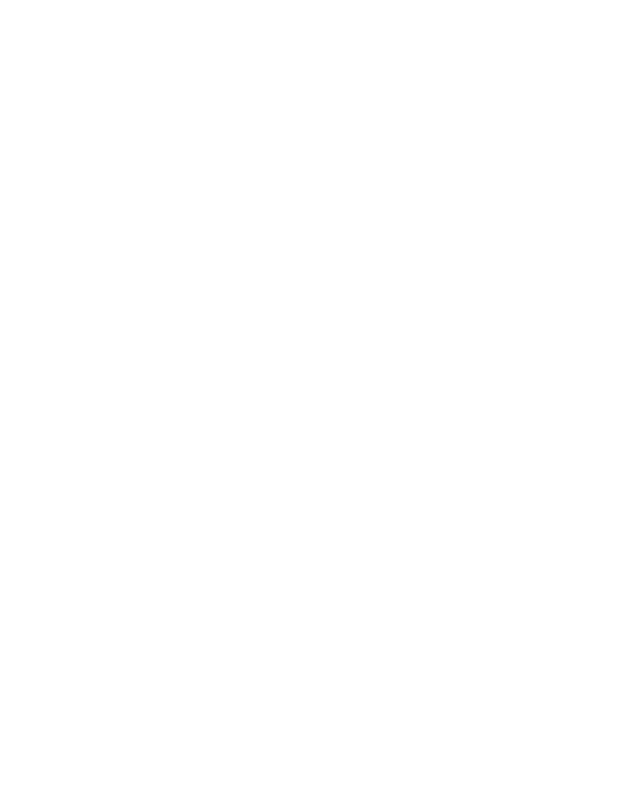
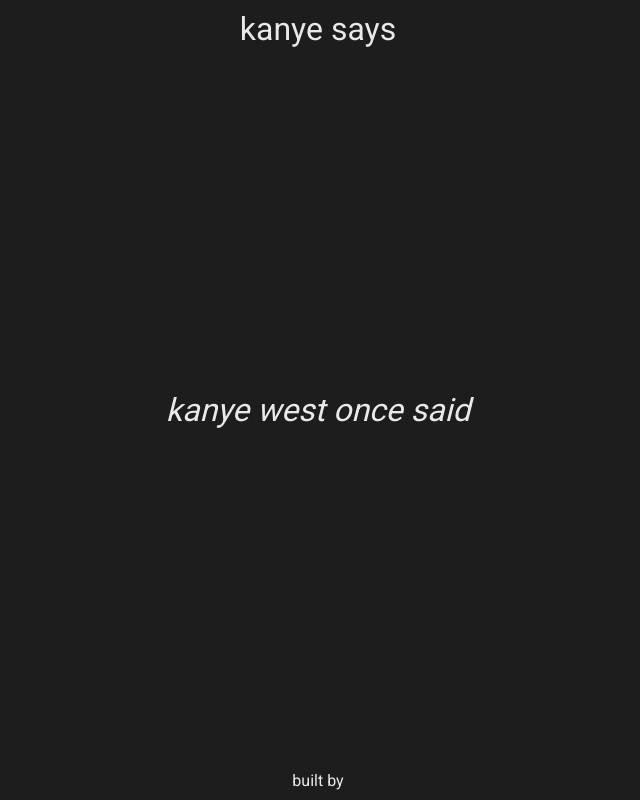
Before and after one commit to charlie-daniels/kanye, a website built with webpack: page dist/index.html in a window 1280 px wide. Shown: the whole page, without its empty margins (322-962 px from the left). Built offline with nearby package versions, Linux system fonts and the light colour scheme.

Commit message:
feat: Add API and display

```diff
--- a/src/modules/domcontroller.js
+++ b/src/modules/domcontroller.js
@@ -0,0 +1,30 @@
+function setMobileHeight() {
+  let vh = window.innerHeight * 0.01;
+  document.documentElement.style.setProperty('--vh', `${vh}px`);
+}
+
+function setNewQuote(target) {
+  fetch(
+    'https://api.kanye.rest',
+    {method: 'GET', mode: 'cors'}
+  )
+  .then((res) => res.json())
+  .then((res) => target.textContent = res.quote)
+  .catch((err) => target.textContent = err)
+}
+
+function configureNextButton(button, container) {
+  button.addEventListener('click', (e) => {
+     setNewQuote(container);
+  })
+}
+
+function init() {
+  setMobileHeight();
+  configureNextButton(
+    document.querySelector('#content'),
+    document.querySelector('#content q')
+  );
+}
+
+init();
--- a/src/styles/global.css
+++ b/src/styles/global.css
@@ -2,7 +2,7 @@
 
 html {
   box-sizing: border-box;
-  font-size: 16px;
+  font-size: 32px;
 }
 
 *, *:before, *:after {
@@ -23,3 +23,51 @@
   max-width: 100%;
   height: auto;
 }
+
+/* Defaults */
+
+:root {
+  --background-color: #1d1d1d;
+  --font-color: #e9e9e9;
+}
+
+body {
+  background-color: var(--background-color);
+  font-family: 'Roboto';
+  color: var(--font-color);
+  height: 100vh; /* Fallback for browsers that do not support Custom Properties */
+  height: calc(var(--vh, 1vh) * 100);
+}
+
+#content {
+  height: 100%;
+  padding: 10px 40px;
+  display: flex;
+  flex-direction: column;
+  justify-content: center;
+  align-items: center;
+}
+
+q {
+  display: flex;
+  font-style: italic;
+  position: relative;
+}
+
+q::before {
+  display: none;
+}
+
+q::after {
+  display: none;
+}
+
+header {
+  margin-bottom: auto;
+  font-size: 0.5rem;
+}
+
+footer {
+  margin-top: auto;
+  font-size: 0.5rem;
+}
```
Also changed, not shown: dist/index.html, dist/main.js.
